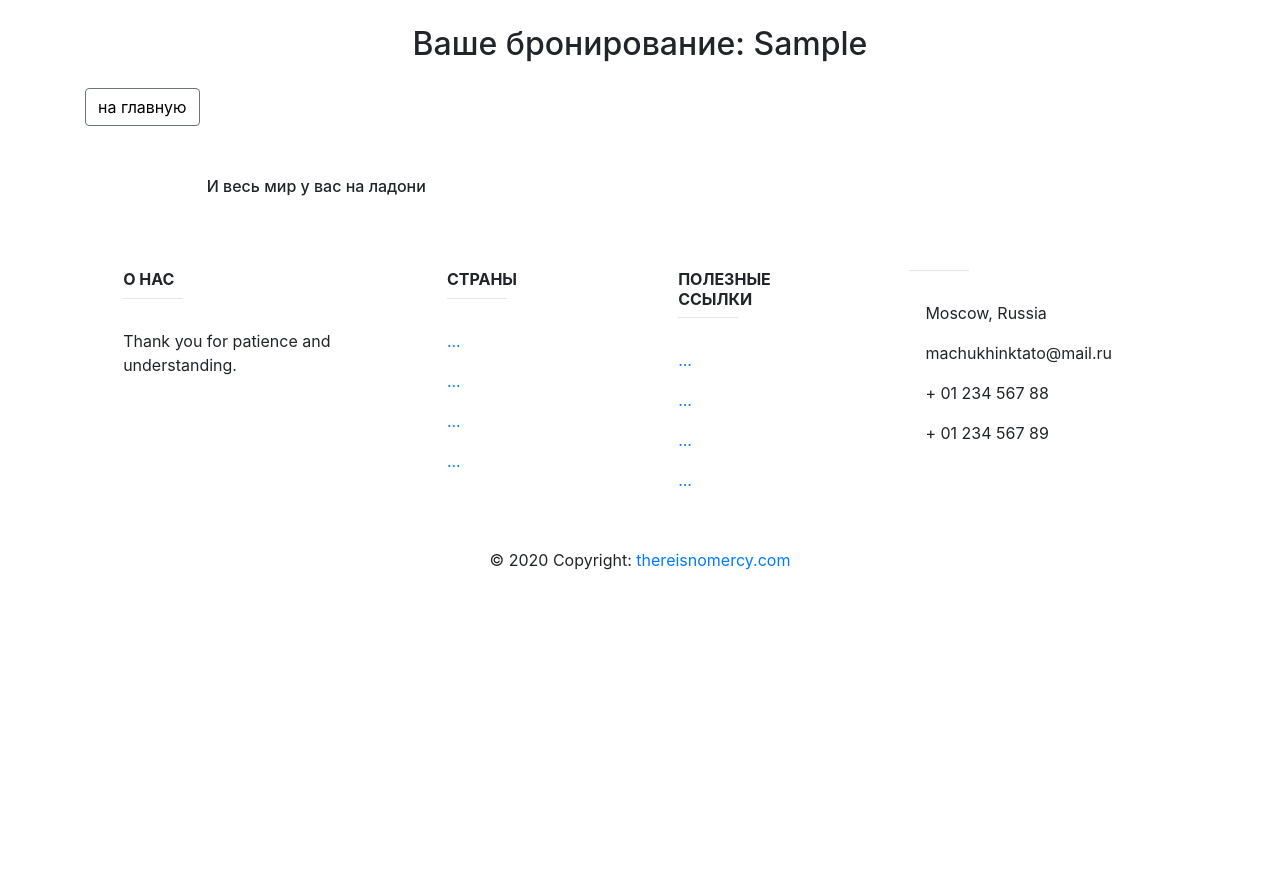
After one commit to PaulNikolaev/travel_agency_website, a Django app: page /basket/ in a window 1280 px wide. The commit adds this page. Run offline with Django 5.2, Linux system fonts and the light colour scheme; the visitor is signed in with stand-in values (Sample User, id 1); data that the repository does not hold is empty; some libraries are stand-ins or nearby versions.

Commit message:
Added templates in basketapp.

```diff
--- /dev/null
+++ b/basketapp/templates/basketapp/base.html
@@ -0,0 +1,52 @@
+<!DOCTYPE html>
+{% load static %}
+<html lang="en">
+<head>
+    <meta charset="UTF-8">
+
+    {% block title %}
+        <title>{{ title|title }}</title>
+    {% endblock %}
+
+    {% block css %}
+        <link rel="stylesheet" type="text/css" href="{% static 'css/bootstrap.min.css' %}">
+        <link rel="stylesheet" type="text/css" href="{% static 'css/style.css' %}">
+        <link rel="stylesheet" href="https://stackpath.bootstrapcdn.com/bootstrap/4.5.0/css/bootstrap.min.css"
+              integrity="sha384-9aIt2nRpC12Uk9gS9baDl411NQApFmC26EwAOH8WgZl5MYYxFfc+NcPb1dKGj7Sk"
+              crossorigin="anonymous">
+    {% endblock %}
+
+    {% block js %}
+        <script src="https://code.jquery.com/jquery-3.5.1.slim.min.js"
+                integrity="sha384-DfXdz2htPH0lsSSs5nCTpuj/zy4C+OGpamoFVy38MVBnE+IbbVYUew+OrCXaRkfj"
+                crossorigin="anonymous"></script>
+        <script src="https://cdn.jsdelivr.net/npm/popper.js@1.16.0/dist/umd/popper.min.js"
+                integrity="sha384-Q6E9RHvbIyZFJoft+2mJbHaEWldlvI9IOYy5n3zV9zzTtmI3UksdQRVvoxMfooAo"
+                crossorigin="anonymous"></script>
+        <script src="https://stackpath.bootstrapcdn.com/bootstrap/4.5.0/js/bootstrap.min.js"
+                integrity="sha384-OgVRvuATP1z7JjHLkuOU7Xw704+h835Lr+6QL9UvYjZE3Ipu6Tp75j7Bh/kR0JKI"
+                crossorigin="anonymous"></script>
+        <script src="{% static 'js/jquery-3.5.1.min.js' %}"></script>
+        <script src="{% static 'js/basket_scripts.js' %}"></script>
+
+    {% endblock %}
+
+</head>
+<body>
+
+<div class="basket_container">
+    <div class="h2 text-center head">
+        Ваше бронирование:
+        {% if user.first_name %}
+            {{ user.first_name|title }}
+        {% else %}
+            Пользователь
+        {% endif %}
+    </div>
+</div>
+{% block content %}
+
+{% endblock %}
+
+</body>
+</html>
--- /dev/null
+++ b/basketapp/templates/basketapp/basket.html
@@ -0,0 +1,20 @@
+{% extends 'basketapp/base.html' %}
+{% load static %}
+
+{% block content %}
+    <div class="container">
+        <button class="btn btn-outline-secondary">
+            <a style="color: black; text-decoration: none"
+               href="{% url 'main' %}">
+                на главную
+            </a>
+        </button>
+        <div class="basket_list mt-4">
+            {% include 'basketapp/includes/inc_basket_list.html' %}
+        </div>
+        <div class="foot mt-4">
+            {% include 'basketapp/includes/inc_footer.html' %}
+        </div>
+
+    </div>
+{% endblock %}
--- /dev/null
+++ b/basketapp/templates/basketapp/includes/inc_basket_list.html
@@ -0,0 +1,31 @@
+{% for reservation in basket_items %}
+    <div class="container">
+        {#        <img src="/media/{{ reservation.accommodation.image }}"#}
+        {#             alt="{{ reservation.accommodation.short_desc }}">#}
+        <div class="row flex-wrap form-group col-lg-sm text">
+            <div>
+                <span class="col-form-label"><b>Страна: </b>{{ reservation.accommodation.country.name|title }}</span>
+                <span class=""><b>Размещение: </b>{{ reservation.accommodation.name|title }}</span>
+                <span class=""><b>Стоимость суток: </b>{{ reservation.accommodation.price }}&nbspруб</span>
+                <span class=""><b>Количество ночей: </b>{{ reservation.nights }}</span>
+
+
+            </div>
+            <div>
+                <button class="btn btn-danger btn-sm">
+                    <a style="color: white; text-decoration: none" href="{% url 'basket:remove' reservation.pk %}"
+                       class="">
+                        удалить
+                    </a>
+                </button>
+            </div>
+        </div>
+    </div>
+{% endfor %}
+
+{% if basket_items %}
+    <div class="basket_summary text-right">
+        Забронировано {{ basket_items.0.total_nights }} суток, общей стоимостью
+        {{ basket_items.0.total_cost }} руб
+    </div>
+{% endif %}
--- /dev/null
+++ b/basketapp/templates/basketapp/includes/inc_footer.html
@@ -0,0 +1,89 @@
+<div class="page-footer font-small unique-color-dark">
+    <div class="container">
+        <div class="row py-4 d-flex align-items-center">
+            <div class="col-md-6 col-lg-5 text-center text-md-left mb-4 mb-md-0">
+                <h6 class="mb-0 text-center">И весь мир у вас на ладони</h6>
+            </div>
+            <div class="col-md-6 col-lg-7 text-center text-md-right">
+
+                <!-- Facebook -->
+                <a class="fb-ic">
+                    <i class="fab fa-facebook-f white-text mr-4"> </i>
+                </a>
+                <!-- Twitter -->
+                <a class="tw-ic">
+                    <i class="fab fa-twitter white-text mr-4"> </i>
+                </a>
+                <!-- Google +-->
+                <a class="gplus-ic">
+                    <i class="fab fa-google-plus-g white-text mr-4"> </i>
+                </a>
+                <!--Linkedin -->
+                <a class="li-ic">
+                    <i class="fab fa-linkedin-in white-text mr-4"> </i>
+                </a>
+                <!--Instagram-->
+                <a class="ins-ic">
+                    <i class="fab fa-instagram white-text"> </i>
+                </a>
+
+            </div>
+        </div>
+    </div>
+    <div class="container text-center text-md-left mt-5">
+        <div class="row mt-3">
+            <div class="col-md-3 col-lg-4 col-xl-3 mx-auto mb-4">
+                <h6 class="text-uppercase font-weight-bold">О нас</h6>
+                <hr class="deep-purple accent-2 mb-4 mt-0 d-inline-block mx-auto" style="width: 60px;">
+                <p>Thank you for patience and understanding.</p>
+
+            </div>
+            <div class="col-md-2 col-lg-2 col-xl-2 mx-auto mb-4">
+                <h6 class="text-uppercase font-weight-bold">Страны</h6>
+                <hr class="deep-black accent-2 mb-4 mt-0 d-inline-block mx-auto" style="width: 60px;">
+                <p>
+                    <a href="#!">...</a>
+                </p>
+                <p>
+                    <a href="#!">...</a>
+                </p>
+                <p>
+                    <a href="#!">...</a>
+                </p>
+                <p>
+                    <a href="#!">...</a>
+                </p>
+            </div>
+            <div class="col-md-3 col-lg-2 col-xl-2 mx-auto mb-4">
+                <h6 class="text-uppercase font-weight-bold">Полезные ссылки</h6>
+                <hr class="deep-purple accent-2 mb-4 mt-0 d-inline-block mx-auto" style="width: 60px;">
+                <p>
+                    <a href="#!">...</a>
+                </p>
+                <p>
+                    <a href="#!">...</a>
+                </p>
+                <p>
+                    <a href="#!">...</a>
+                </p>
+                <p>
+                    <a href="#!">...</a>
+                </p>
+            </div>
+            <div class="col-md-4 col-lg-3 col-xl-3 mx-auto mb-md-0 mb-4">
+                <hr class="deep-purple accent-2 mb-4 mt-0 d-inline-block mx-auto" style="width: 60px;">
+                <p>
+                    <i class="fas fa-home mr-3"></i> Moscow, Russia</p>
+                <p>
+                    <i class="fas fa-envelope mr-3"></i> machukhinktato@mail.ru</p>
+                <p>
+                    <i class="fas fa-phone mr-3"></i> + 01 234 567 88</p>
+                <p>
+                    <i class="fas fa-print mr-3"></i> + 01 234 567 89</p>
+            </div>
+        </div>
+    </div>
+    <div class="footer-copyright text-center py-3">&copy; 2020 Copyright:
+        <a href="#">thereisnomercy.com</a>
+    </div>
+</div>
--- a/basketapp/views.py
+++ b/basketapp/views.py
@@ -25,7 +25,7 @@ def basket_add(request, pk):
         return HttpResponseRedirect(reverse('acc:accommodations', args=[pk]))
 
     accommodation = get_object_or_404(Accommodation, pk=pk)
-    basket = Basket.objects.filter(user=request.user, accommodation=accommodation)
+    basket = Basket.objects.filter(user=request.user, accommodation=accommodation).first()
 
     if not basket:
         basket = Basket(user=request.user, accommodation=accommodation)
--- a/mainapp/templates/mainapp/includes/inc_menu.html
+++ b/mainapp/templates/mainapp/includes/inc_menu.html
@@ -27,6 +27,7 @@
                              aria-labelledby="navbarDropdown">
                             <a class="dropdown-item"
                                href="{% url 'auth:edit' %}">профиль</a>
+                            <a class="dropdown-item" href="{% url 'basket:view' %}">корзина</a>
 
                             {% if user.is_superuser %}
                                 <div class="dropdown-divider"></div>
```
Also changed, not shown: mainapp/templates/mainapp/accommodation_details.html (+10 -3 lines).
